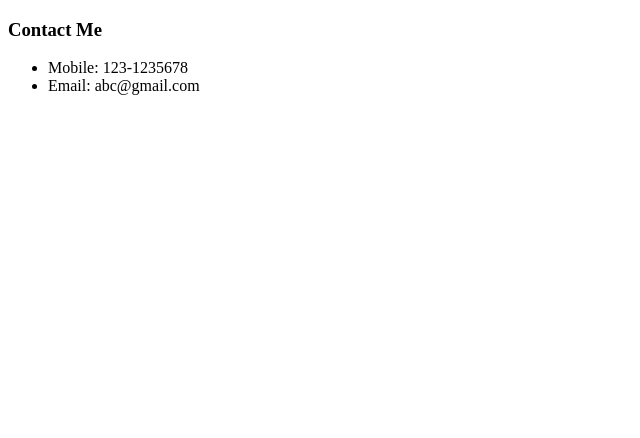
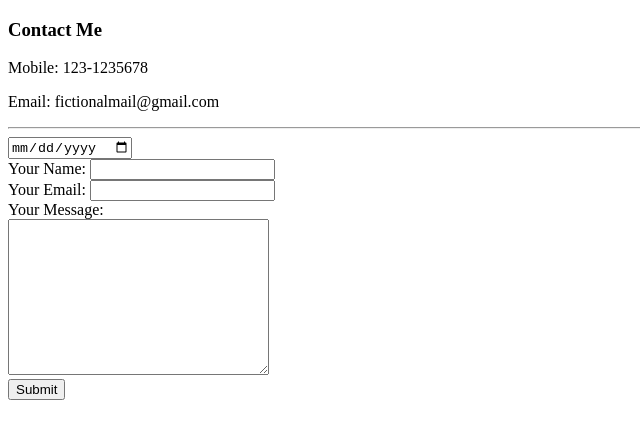
Before and after one commit to HaihongZheng001/CV, a plain HTML site: page contact.html in a window 1280 px wide. Shown: the whole page, without its empty margins (0-640 px from the left). Drawn offline with Linux system fonts and the light colour scheme.

Commit message:
Update form in contact page

```diff
--- a/contact.html
+++ b/contact.html
@@ -6,9 +6,20 @@
 </head>
 <body>
     <h3>Contact Me</h3>
-    <ul>
-        <li>Mobile: 123-1235678</li>
-        <li>Email: abc@gmail.com</li>
-    </ul>
+    <p>Mobile: 123-1235678</p>
+    <p>Email: fictionalmail@gmail.com</p>
+    <hr>
+
+    <form action="mailto:fictionalmail@gmail.com" method="post" enctype="text/plain">
+        <input type="date"><br>
+        <label>Your Name: </label>
+        <input type="text" name="yourName" value=""><br>
+        <label>Your Email: </label>
+        <input type="email" name="yourEmail" value=""><br>
+        <label>Your Message: </label><br>
+        <textarea name="yourMessage" rows="10" cols="30" value=""></textarea><br>
+        <input type="submit" name="">
+    </form>
+
 </body>
 </html>
```
Also changed, not shown: index.html (+4 -4 lines).
